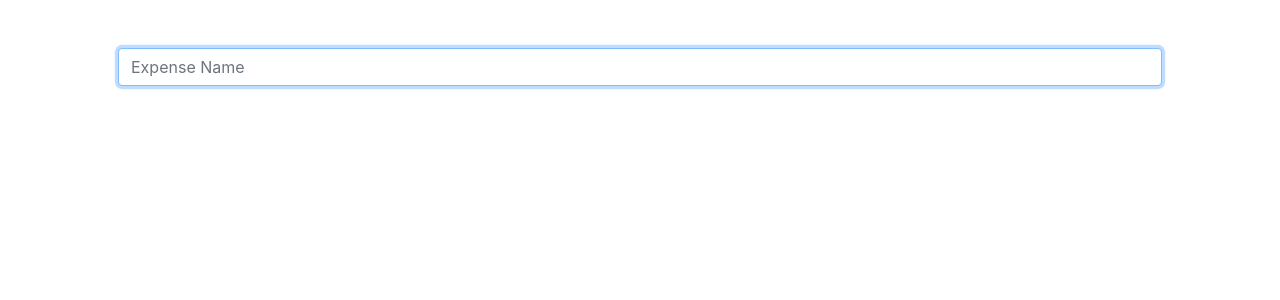
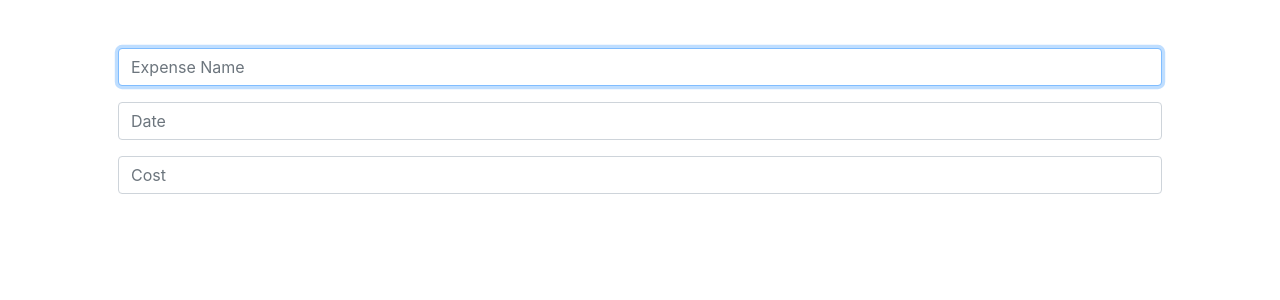
Before and after one commit to coole123/MiserMe, a Flask app: page /expense in a window 1280 px wide. Shown: the part 76-376 px from the top of the page. Run offline with Flask 2, Linux system fonts and the light colour scheme; the visitor is signed in with stand-in values (Sample User, id 1); some libraries are stand-ins or nearby versions.

Commit message:
continuing to build expense.html; created the form groups for date and expense cost

```diff
--- a/miserme/templates/expense.html
+++ b/miserme/templates/expense.html
@@ -9,8 +9,17 @@
 
         <!-- First we need an input of the expense name -->
         <div class="form-group">
-            <input class="form-control" name="expensename" type="text" placeholder="Expense Name" autofocus>
+            <input class="form-control" name="txn_name" type="text" placeholder="Expense Name" autofocus>
         </div>
 
+        <!-- User will input the date they expect the expense to debit -->
+        <div class="form-group">
+            <input class="form-control" name="date" type="text" placeholder="Date">
+        </div>
+
+        <!-- User will input what they believe the expense will cost -->
+        <div class="form-group">
+            <input class="form-control" name="predicted_cost" type="text" placeholder="Cost">
+        </div>
     </form>
 {% endblock %}
```
